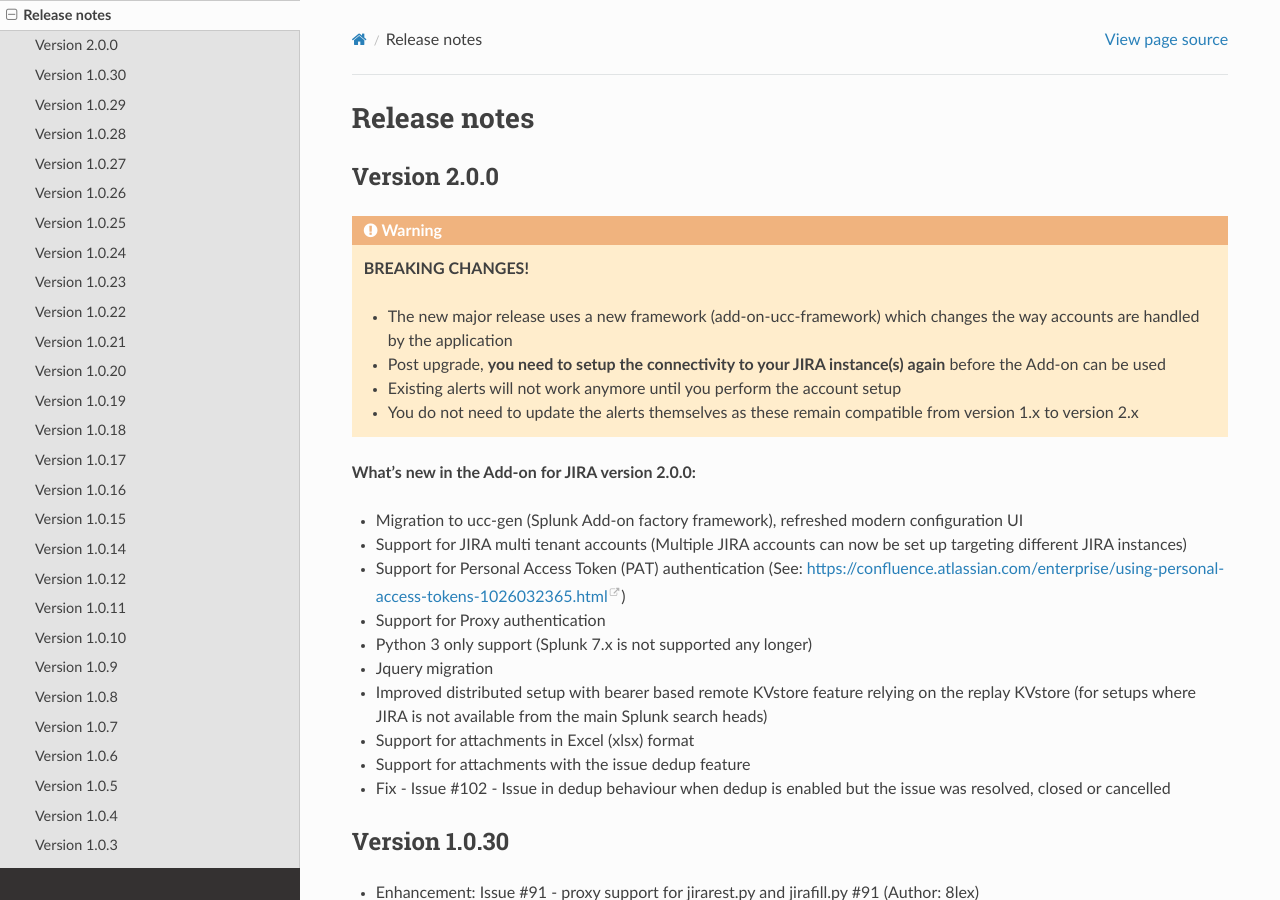
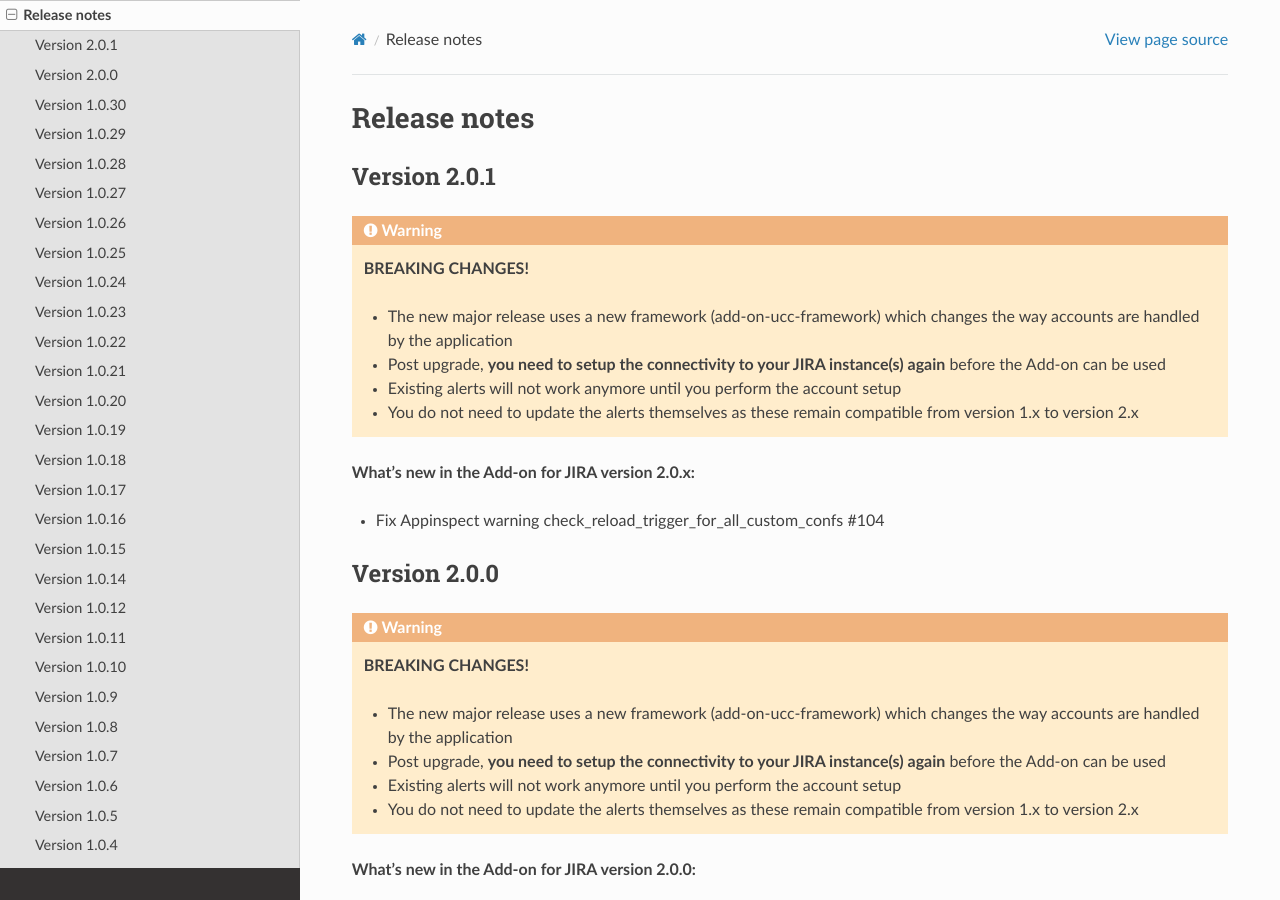
Before and after one commit to guilhemmarchand/TA-jira-service-desk-simple-addon, a Sphinx documentation site: the page built from docs/releasenotes.rst, in a window 1280 px wide and 900 px high. Built offline with Sphinx 7.4.7 and the Read the Docs theme 2.0.0, drawn with Linux system fonts in a browser that asks for light colours.

Commit message:
Fix Issue #104

```diff
--- a/docs/releasenotes.rst
+++ b/docs/releasenotes.rst
@@ -1,5 +1,19 @@
 Release notes
 #############
+
+Version 2.0.1
+=============
+
+.. warning:: **BREAKING CHANGES!**
+
+    - The new major release uses a new framework (add-on-ucc-framework) which changes the way accounts are handled by the application
+    - Post upgrade, **you need to setup the connectivity to your JIRA instance(s) again** before the Add-on can be used
+    - Existing alerts will not work anymore until you perform the account setup
+    - You do not need to update the alerts themselves as these remain compatible from version 1.x to version 2.x
+
+**What's new in the Add-on for JIRA version 2.0.x:**
+
+- Fix Appinspect warning check_reload_trigger_for_all_custom_confs #104
 
 Version 2.0.0
 =============
--- a/globalConfig.json
+++ b/globalConfig.json
@@ -693,7 +693,7 @@
         "apiVersion": "3.2.0",
         "name": "TA-jira-service-desk-simple-addon",
         "restRoot": "ta_service_desk_simple_addon",
-        "version": "2.0.0",
+        "version": "2.0.1",
         "displayName": "JIRA Service Desk simple addon",
         "schemaVersion": "0.0.2"
     }
--- a/version.txt
+++ b/version.txt
@@ -1 +1 @@
-version = 2.0.0
+version = 2.0.1
```
Also changed, not shown: 2 other files.
